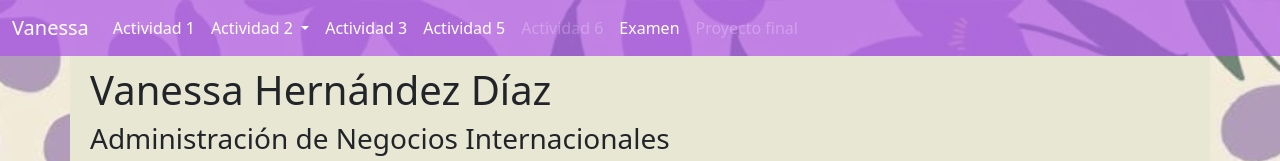
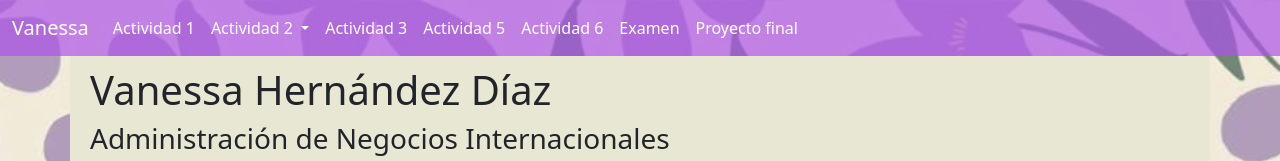
Before and after one commit to VanessaHD2004/vanessa_portafolio.github.io, a plain HTML site: page index.html in a window 1280 px wide. Shown: the top 161 px of the page. Drawn offline with nearby package versions, Linux system fonts and the light colour scheme.

Commit message:
Update index.html

```diff
--- a/index.html
+++ b/index.html
@@ -35,13 +35,13 @@
                 <a class="nav-link active" href="https://vanessahd2004.github.io/actividad5.Bootstrap.github.io/">Actividad 5</a>
               </li>
               <li class="nav-item">
-                <a class="nav-link disabled" href="#">Actividad 6</a>
+                <a class="nav-link active" href="https://vanessa20040119.my.canva.site/web">Actividad 6</a>
               </li>
               <li class="nav-item">
                 <a class="nav-link active" href="https://vanessahd2004.github.io/examen.github.io/">Examen</a>
               </li>
               <li class="nav-item">
-                <a class="nav-link disabled" href="#">Proyecto final</a>
+                <a class="nav-link active" href="https://vanessahd2004.github.io/VIRAGO.github.io/">Proyecto final</a>
               </li>
             </ul>
           </div>
```
